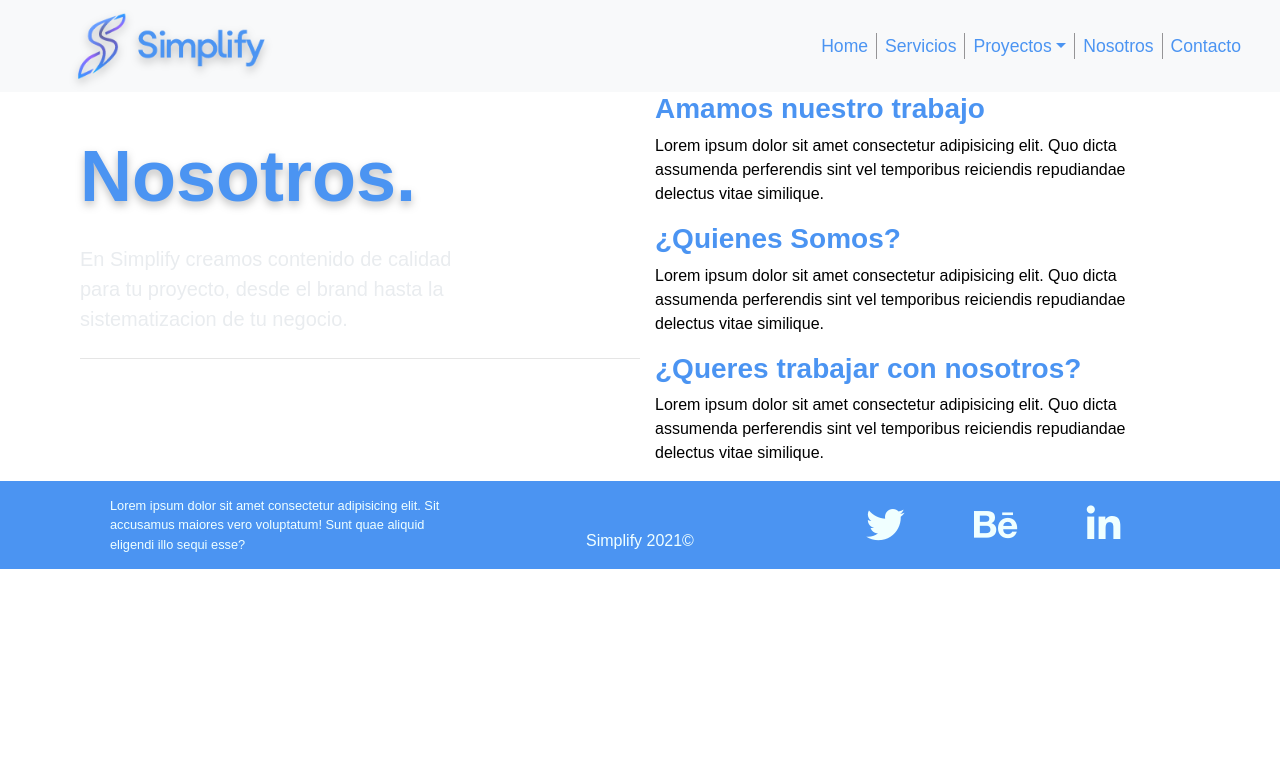
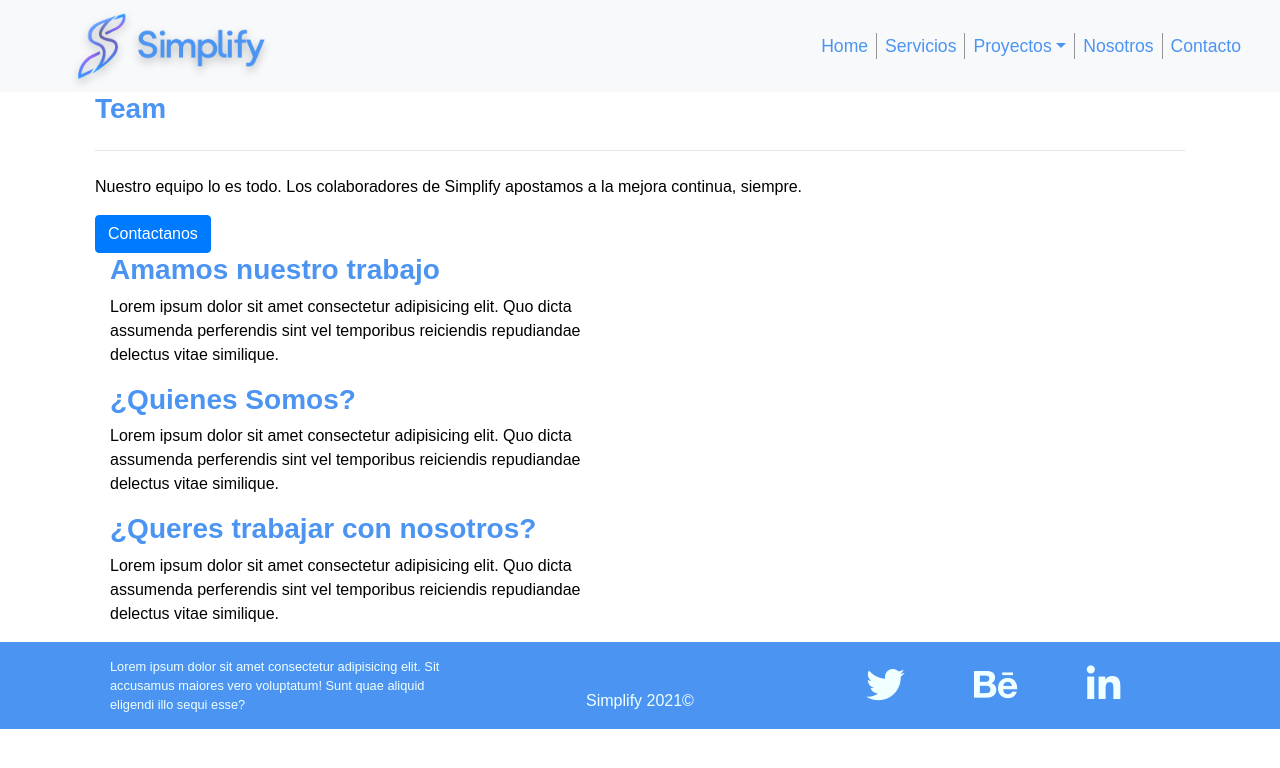
Before and after one commit to emmalec/Simplify, a website: page views/nosotros.html in a window 1280 px wide. Drawn offline with nearby package versions, Linux system fonts and the light colour scheme; a web font is replaced by a local one.

Commit message:
modificando nosotros

```diff
--- a/views/nosotros.html
+++ b/views/nosotros.html
@@ -62,12 +62,19 @@
   </nav>
   <!-- Nosotros -->
   <div class="container-fluid width-wrapper">
+    <!-- Section title -->
     <div class="row">
-      <div class="col-lg-6 mainHello" data-aos="fade-right" data-aos-delay="100">
-        <h1 class="display-4 mainHello__title">Nosotros.</h1>
-        <p class="lead mainHello__sub">En Simplify creamos contenido de calidad para tu proyecto, desde el brand hasta la sistematizacion de tu negocio.</p>
+      <div class="col-lg-12 pages-hero">
+        <h3 class="pages-hero__title">
+          Team
+        </h3>
         <hr class="my-4">
+        <p class="pages-hero__text">
+          Nuestro equipo lo es todo. Los colaboradores de Simplify apostamos a la mejora continua, siempre.
+        </p>
+        <a class="btn btn-primary btn-md section-servicios__btn" href="../views/contacto.html" role="button">Contactanos</a>
       </div>
+    </div>
       <!-- Card Nosotros -->
       <div class="col-lg-6 nosotros">
         <div class="nosotros__card">
```
